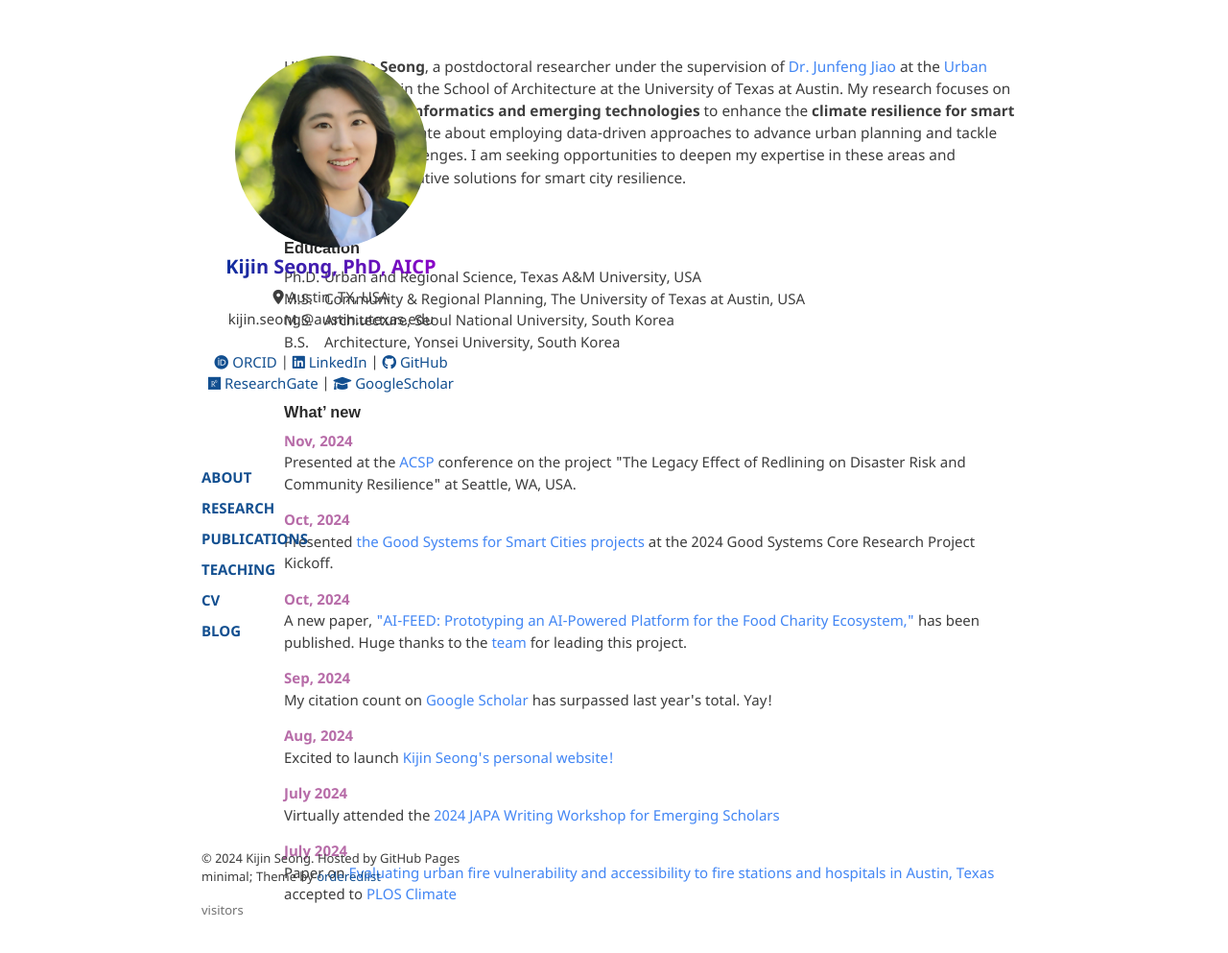
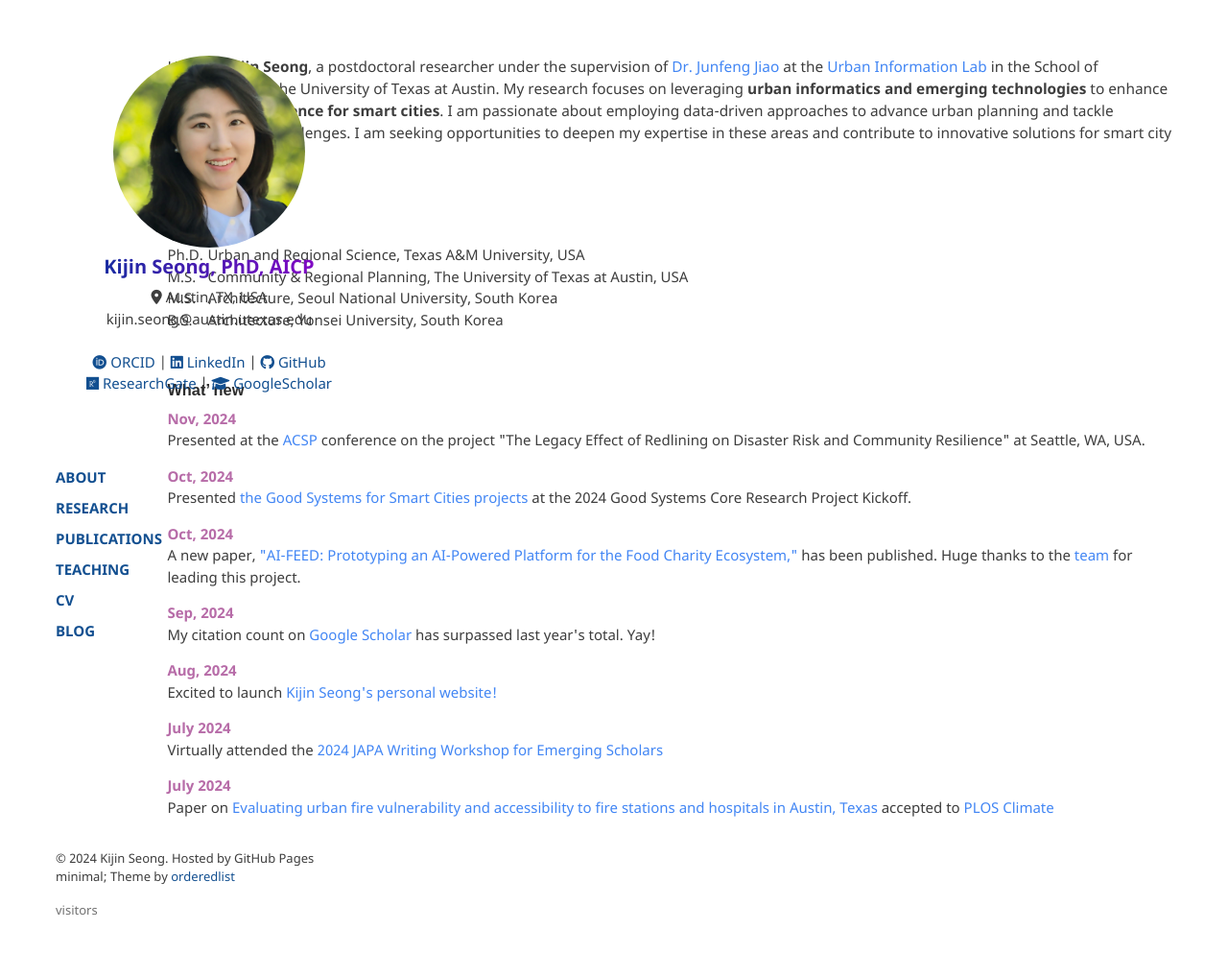
Before and after one commit to kijinseong/kijinseong.github.io, a Jekyll site: the page built from index.md, in a window 1280 px wide and 1008 px high. Shown: the top 993 px of the window at 96% size. Built offline with Jekyll 4.4.1, drawn with Linux system fonts in a browser that asks for light colours; comment, search, counter and statistics services are not loaded.

Commit message:
proportional

```diff
--- a/assets/css/style.scss
+++ b/assets/css/style.scss
@@ -48,11 +48,19 @@ w {
 }
 
 //Wrapper
-  //Footer
-.footer {
-  flex: 0 0 auto;     /* footer stays its own size */
-  margin-top: 1rem;   /* 위쪽 여유도 살짝 추가 */
-  padding-top: 60px;
+
+.wrapper {
+  width: 100%;        // span the full viewport
+  max-width: none;    // remove any upper cap
+}
+
+header  { width: 25%; float: left; }
+section { width: 75%; float: left; }
+
+.wrapper::after {
+  content: "";
+  display: table;
+  clear: both;
 }
 
 
```
